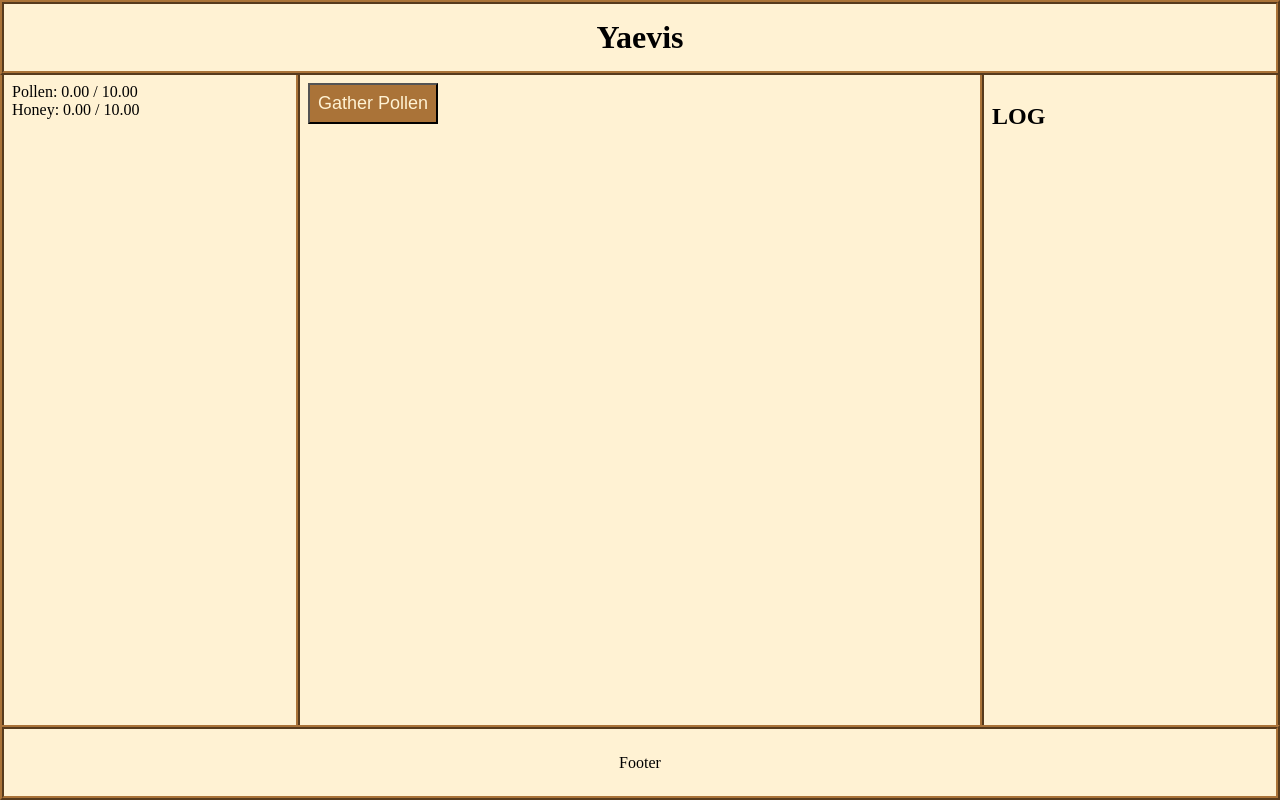
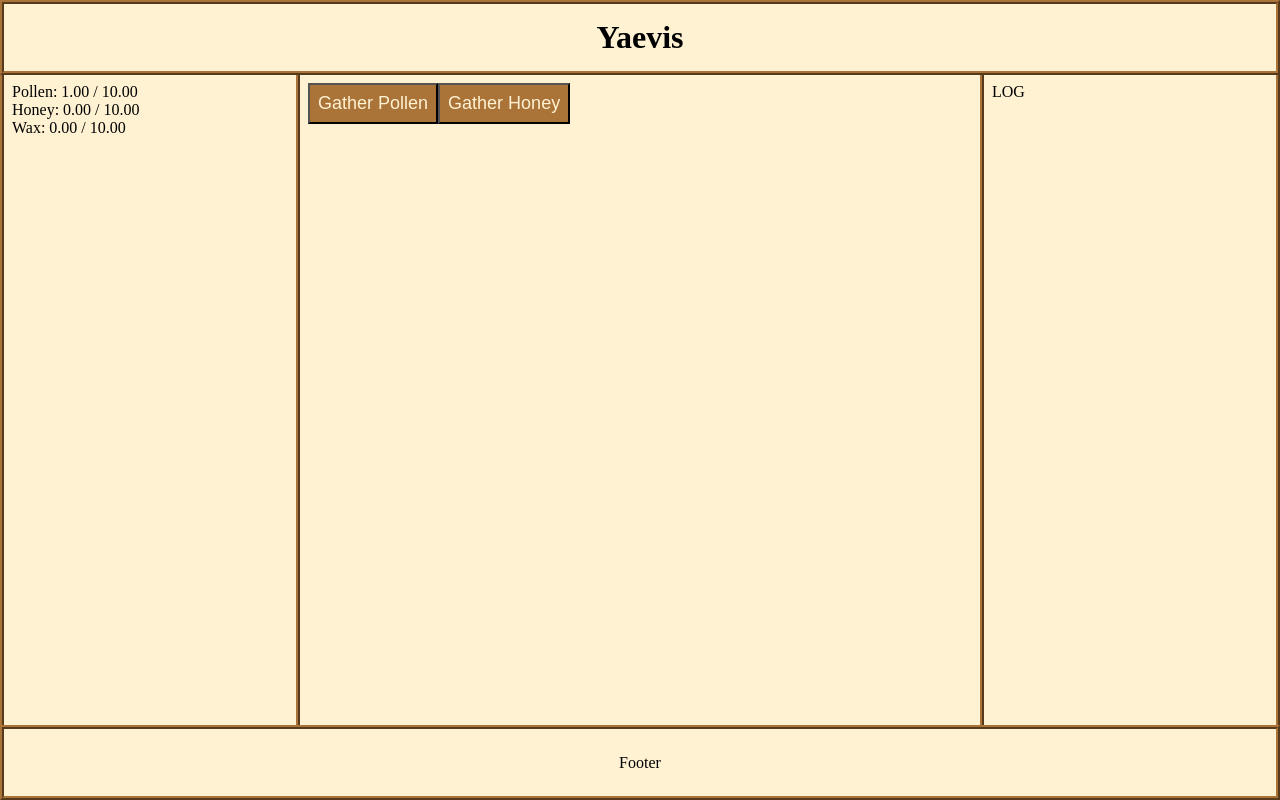
Before and after one commit to pantsareoffensive/pantsareoffensive.github.io, a plain HTML site: page Yaevis/index.html in a window 1280 px wide. Both pictures are taken after a click on the button "Gather Pollen". Drawn offline with Linux system fonts and the light colour scheme.

Commit message:
Click Button func

```diff
--- a/Yaevis/game.json
+++ b/Yaevis/game.json
@@ -3,12 +3,22 @@
       {
         "name": "Pollen",
         "max": 10,
-        "value": 0
+        "value": 0,
+        "gatherable": true
+
       },
       {
         "name": "Honey",
         "max": 10,
-        "value": 0
+        "value": 0,
+        "gatherable": true
+
+      },
+      {
+        "name": "Wax",
+        "max": 10,
+        "value": 0,
+        "gatherable": false
       }
     ]
   }
--- a/Yaevis/index.html
+++ b/Yaevis/index.html
@@ -5,7 +5,7 @@
         <meta http-equiv="Content-type" content="text/html;charset=utf-8">
         <meta name="viewport" content="width=device-width, initial-scale=1" />
         <link rel="stylesheet" href="main.css">
-        <script src="main.js"></script>
+        <script type="module" src="main.js"></script>
     </head>
 <body>
     <div class="header">
@@ -15,11 +15,10 @@
         <div class="stats" id="#resources">
 
         </div>
-        <div class="content">
-            <button>Gather Pollen</button>
+        <div class="content" id="#content">
         </div>
         <div class="log">
-            <h2>LOG</h2>
+            <span>LOG</span>
         </div>
     </div>
     <div class="footer">
--- a/Yaevis/main.js
+++ b/Yaevis/main.js
@@ -1,17 +1,19 @@
+
+import { global, save, gameResources } from './v.js';
 
 let last_time = null;
 let total_time = 0;
+let gameLoaded = false;
 
-let gameResources = [];
-function Stat(name, value, max) {
+function Stat(name, value, max, gatherable ) {
     this.name = name;
-    this.active = false;
+    this.gatherable = gatherable || false;
     this.max = max;
     this.value = value;
     this.toString = function() {
         return this.name + ": " + this.value.toFixed(2) +" / "+this.max.toFixed(2);
     }
-};
+}
 
 function updateCntText(element) {
     document.getElementById("#" + element.name + "cnt").innerHTML = element.toString();
@@ -24,7 +26,10 @@ function addCount(data, value) {
     }
     updateCntText(data);
 }
-
+function ClickedButton(data) {
+    addCount(data, 1);
+    console.log('Gathered' + data.name + ': ' + data.value);
+}
 
 fetch('game.json')
     .then(response => response.json()) // Parse JSON
@@ -32,12 +37,32 @@ fetch('game.json')
     .catch(error => console.error('Error fetching JSON:', error));
 
 function buildResources(resource) {
-    document.getElementById('#resources').innerHTML += '<div class="resource"><span id="#'+ resource.name +'cnt"></span></div>' ;
-    var data = new Stat(resource.name, resource.value, resource.max);
+   var data = new Stat(resource.name, resource.value, resource.max, resource.gatherable);
+
+    document.getElementById('#resources').innerHTML += '<div class="resource"><span id="#'+ data.name +'cnt"></span></div>' ;
+
+    console.log('Resource created: ' + data.name + ' with value: ' + data.value + ' and max: ' + data.max);
     gameResources.push(data);
-    addCount(data, 0);
+    updateCntText(data);
+
+    if (data.gatherable) {
+        let gatherButton = '<button id="#gather' + data.name + '">Gather ' + data.name + '</button>';
+
+        document.getElementById('#content').appendChild(document.createElement('span')).innerHTML = gatherButton;
+
+        document.getElementById('#gather' + data.name).addEventListener('click', function() {
+            addCount(data, 1);
+            console.log('Gathered ' + data.name + ': ' + data.value);
+        });
+    }
+
 }
 
+
+
+function getObjectByName(array, name) {
+    return array.find(obj => obj.name === name);
+}
 
 function GameLoadData(gData) {
     gData.resources.forEach((element) => buildResources(element));
@@ -61,4 +86,14 @@ function StartLoop() {
 
 
 function GameUpdate(delta_time, total_time) {
+
+
+    // Update game logic here
+    gameResources.forEach(resource => {
+
+    });
+
+    // Update UI elements
+    gameResources.forEach(updateCntText);
+
 }
--- a/Yaevis/v.js
+++ b/Yaevis/v.js
@@ -0,0 +1,3 @@
+export var save = window.localStorage;
+export var global = { }
+export var gameResources = [];
```
